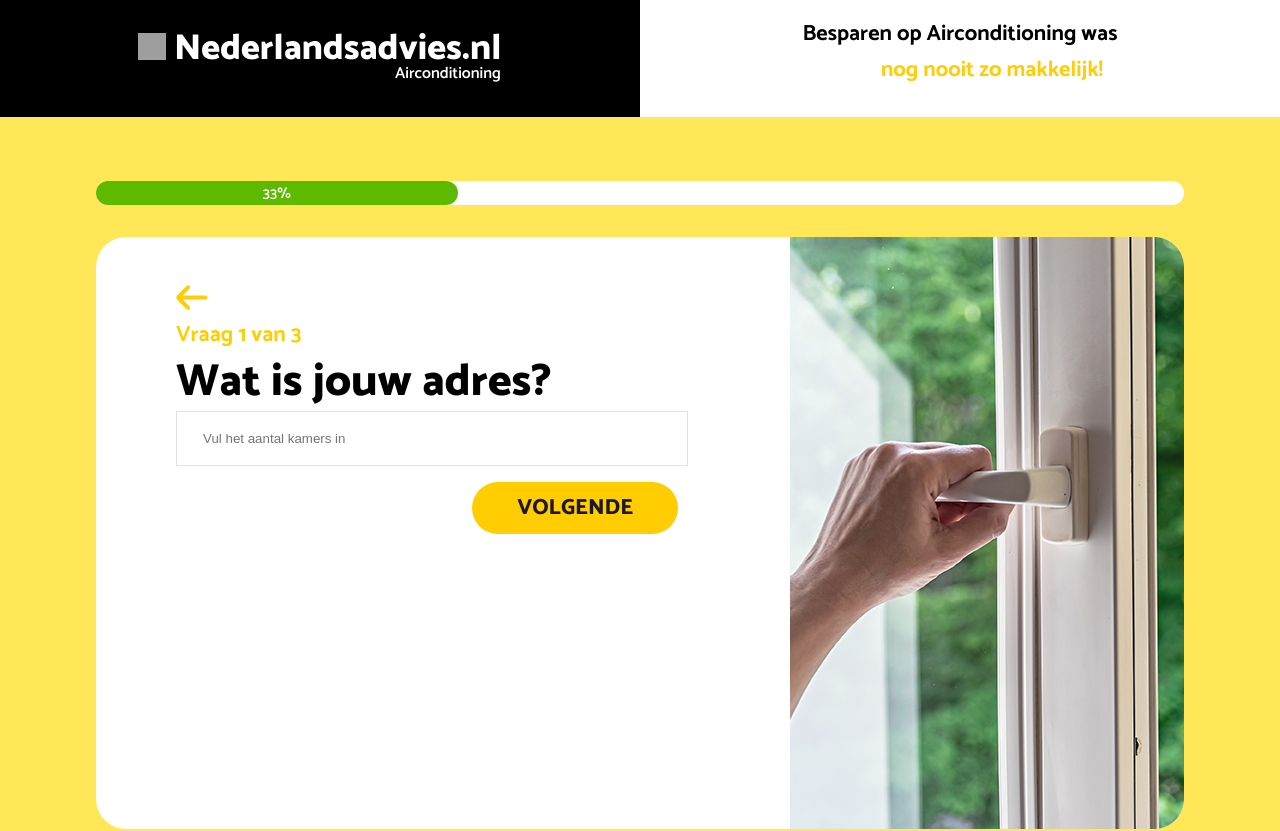
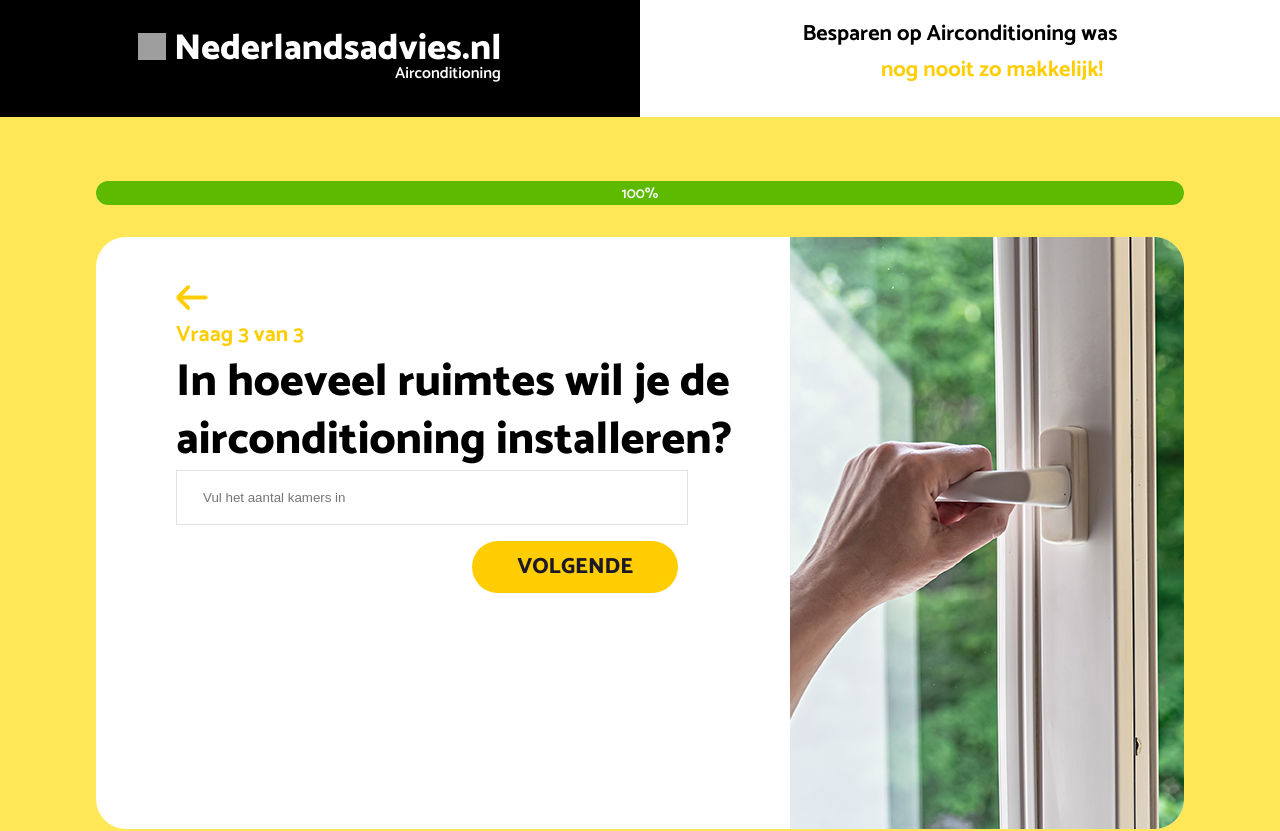
Before and after one commit to MorrisJansen/Airco, a Vue app: page /Airco/vraag3 in a window 1280 px wide. Shown: the top 831 px of the page. Built offline with nearby package versions, Linux system fonts and the light colour scheme; grey boxes are pictures that could not be loaded; a small style sheet from the web is missing.

Commit message:
vraag 3 opgeschoont en mobiel het een en ander gefikst

```diff
--- a/src/components/vraag3.vue
+++ b/src/components/vraag3.vue
@@ -49,8 +49,8 @@ export default {
         <div class="achtergrond-vraag1">
             <div class="overkoepelende-container">
                 <div class="laadbalk">
-                    <div class="geladen-gedeelte">
-                        <div class="procent">33%</div>
+                    <div class="geladen-gedeelte-vraag3">
+                        <div class="procent">100%</div>
                     </div>
                 </div>
 
@@ -60,7 +60,7 @@ export default {
 
 
                     <div class="afbeelding-van-pijl">
-                      <router-link to="./CampagneStart.vue">
+                      <router-link to="./vraag2">
                         <svg class="pijl-vraag1" width="32" height="25" viewBox="0 0 32 25" fill="none" xmlns="http://www.w3.org/2000/svg">
                             <g id="Arrows">
                                 <path id="Vector" d="M0.570872 11.1186L11.0923 0.571695L13.8454 0.571695L13.8454 3.33452L6.65089 10.5469L30.0508 10.5469L32 12.4999L30.0508 14.4531L6.65089 14.4531L13.8454 21.6654L13.8454 24.4284L12.47 25L11.0923 24.4284L0.570872 13.8816L0.570872 11.1186Z" fill="#FFCD02"/>
@@ -69,11 +69,11 @@ export default {
                       </router-link>
                     </div>
                     <div class="vraag-hoeveel">
-                        <p>Vraag 1 van 3</p>
+                        <p>Vraag 3 van 3</p>
                     </div>
 
 
-                     <p class="vraag3">Wat is jouw adres?</p>
+                     <p class="vraag3">In hoeveel ruimtes wil je de airconditioning installeren?</p>
 
 
 
@@ -171,8 +171,8 @@ export default {
   border-radius: 2.5rem
   background: #FFF
 
-.geladen-gedeelte
-  width: 22.6rem
+.geladen-gedeelte-vraag3
+  width: 100%
   height: 1.5rem
   border-radius: 2.5rem
   background-color: #5DBA01
@@ -383,6 +383,7 @@ export default {
   .vraag3
     margin-left: 3rem!important
     zoom: 110%
+    width: 70%
 
   .container-inputs
     margin-left: 3rem!important
@@ -391,6 +392,12 @@ export default {
   .input-container
     display: block
     margin-bottom: 30px
+
+
+  .input-vraag3
+    zoom: 220%
+    max-width: 100%
+    margin: 30px 0
 
   .overkoepelende-input-container
     display: block!important
```
